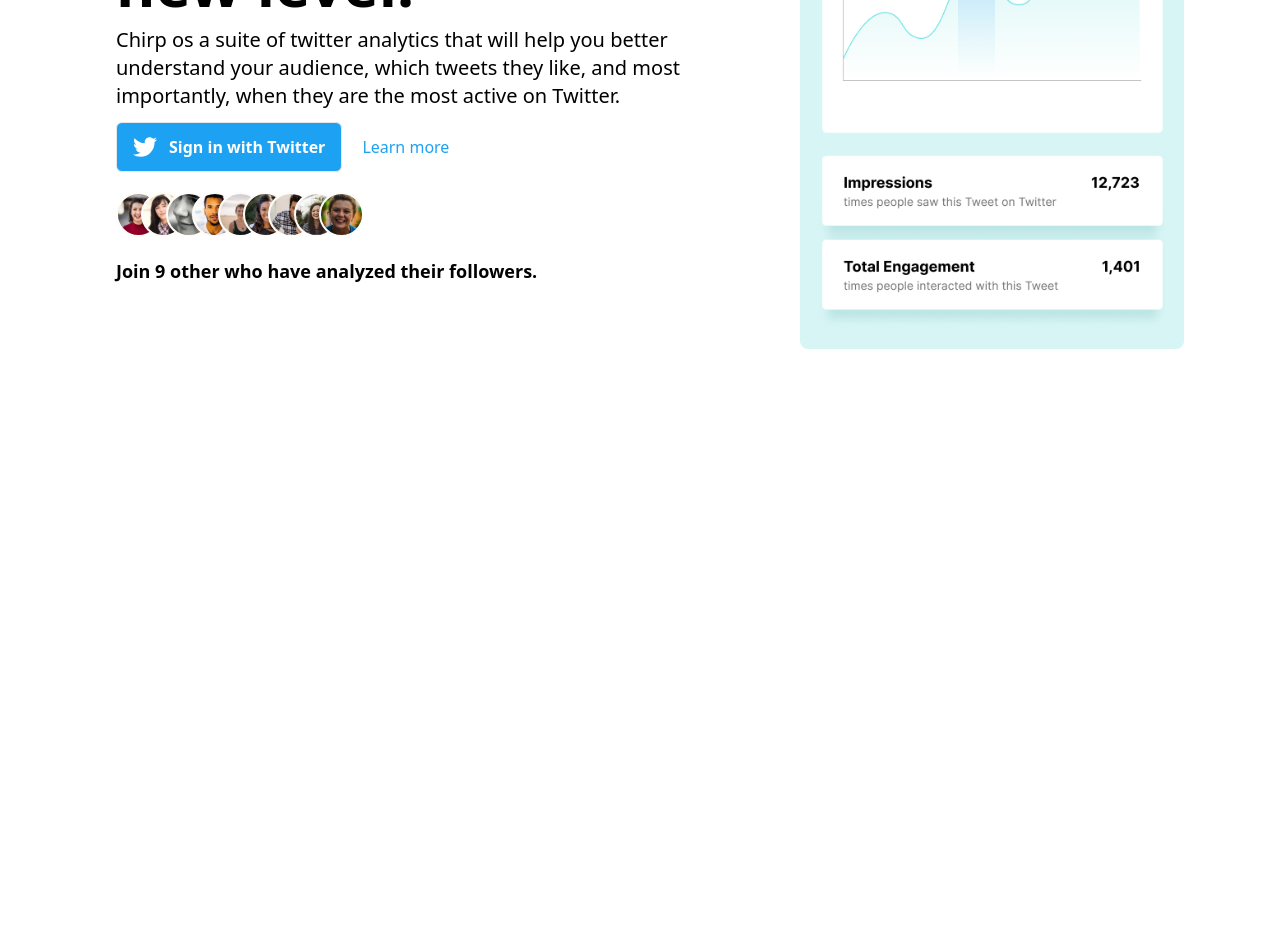
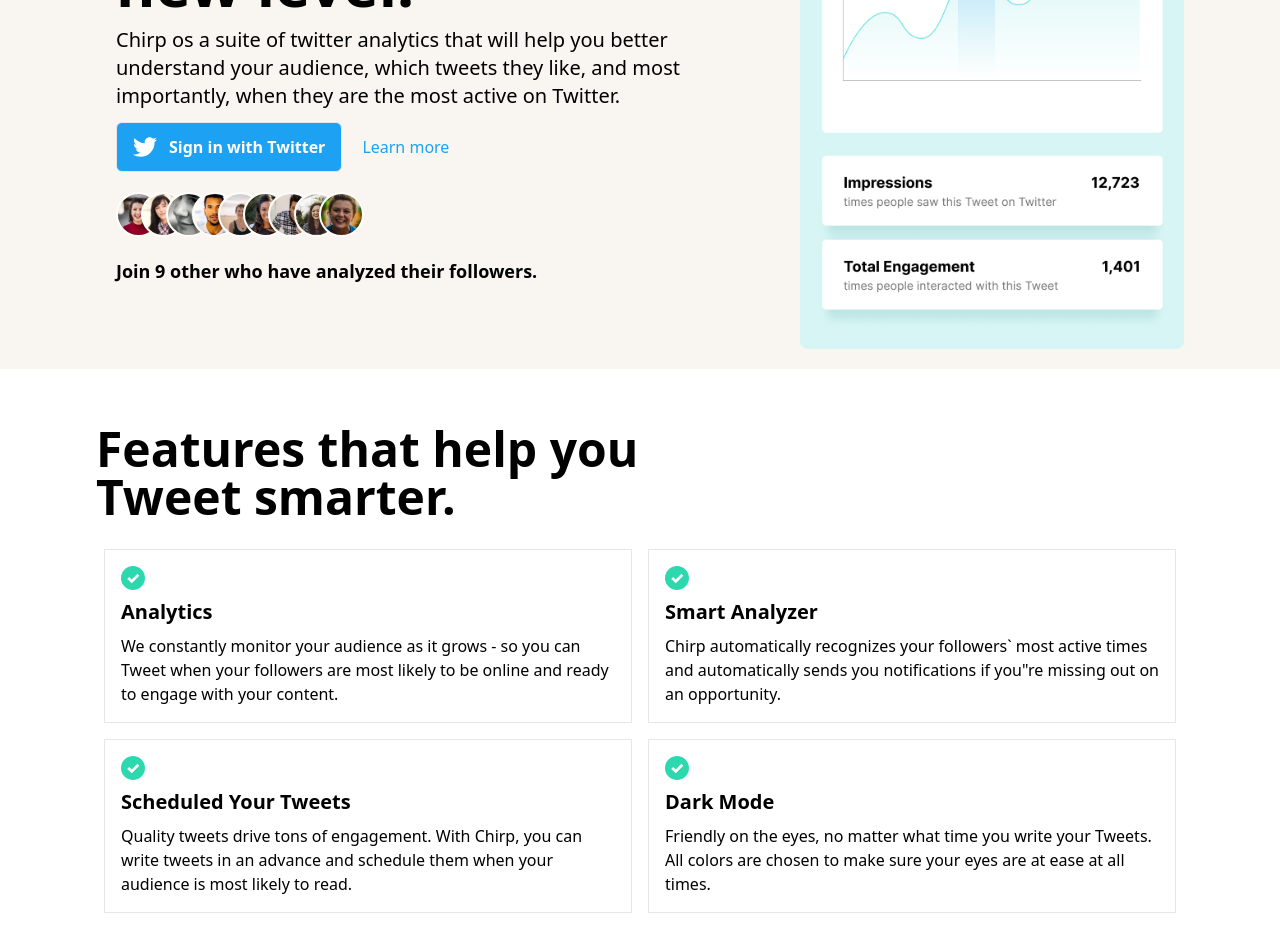
Before and after one commit to Mateusz-Zygadlo/chirp-landing-page, a React (Create React App) app: page / in a window 1280 px wide. Shown: the part 364-1316 px from the top of the page. Before the commit the page ends 800 px from the top, so only its background shows below. Built offline with nearby package versions, Linux system fonts and the light colour scheme.

Commit message:
create Advantages section

```diff
--- a/src/assets/index.ts
+++ b/src/assets/index.ts
@@ -14,6 +14,7 @@
 import userAvatar08 from './userAvatar08.svg'
 import userAvatar09 from './userAvatar09.svg'
 import HeroImageMobile from './Hero Image (Tablet View).png'
+import Checkmark from './Checkmark.svg'
 
 export const Images = {
   Twitter,
@@ -32,4 +33,5 @@
   userAvatar08,
   userAvatar09,
   HeroImageMobile,
+  Checkmark,
 }
--- /dev/null
+++ b/src/components/Advantages.tsx
@@ -0,0 +1,23 @@
+import React from 'react'
+import { ADVANTAGES_CONTENT } from '../data'
+import { Card } from '../components'
+
+export const Advantages = () => {
+  const { header, advantages } = ADVANTAGES_CONTENT
+
+  return(
+    <div className="md:px-16 lg:px-24 my-14 px-5">
+      <h1 className="text-5xl font-extrabold lg:w-[35rem] mb-5">{header}</h1>
+      <div className="responsiveGrid">
+        {advantages.map((card, index: number) => (
+          <Card
+            key={index}
+            image={card.image}
+            header={card.header}
+            paragraph={card.paragraph}
+          />
+        ))}
+      </div>
+    </div>
+  )
+}
--- /dev/null
+++ b/src/components/Card.tsx
@@ -0,0 +1,21 @@
+import React from 'react'
+
+interface CardProps {
+  image: string,
+  header: String,
+  paragraph: String,
+}
+
+export const Card: React.FC<CardProps> = ({
+  image,
+  header,
+  paragraph,
+}) => {
+  return(
+    <div className="bg-gray m-2 p-4 border">
+      <img src={image} alt="Checkmark" />
+      <h1 className="text-xl font-semibold my-2">{header}</h1>
+      <p>{paragraph}</p>
+    </div>
+  )
+}
--- a/src/components/Header.tsx
+++ b/src/components/Header.tsx
@@ -24,9 +24,10 @@
 
   return(
     <div
-      className="flex flex-col-reverse lg:flex-row lg:justify-between my-5 px-5 md:px-16 lg:px-24"
       ref={myRef}
+      className="w-full h-full bg-main"
     >
+      <div className="flex flex-col-reverse lg:flex-row lg:justify-between py-5 px-5 md:px-16 lg:px-24">
         <div className="flex flex-col justify-center mt-5 lg:mt-0 lg:w-[40rem] px-5">
           <h1 className="text-4xl lg:text-6xl w-9/12 lg:w-full font-extrabold">{header}</h1>
           <p className="my-3 text-xl w-11/12 lg:w-full">{paragraph}</p>
@@ -40,8 +41,9 @@
             <p className="ml-5 mt-3 sm:mt-0 text-blue cursor-pointer hover:underline hover:decoration-dashed">{about}</p>
           </div>
           <div className="flex ml-5 my-5">
-          {usersWhoSignedUp.map((user) => (
+            {usersWhoSignedUp.map((user, index: number) => (
               <img
+                key={index}
                 src={user}
                 alt="user who signed up"
                 className="-ml-5"
@@ -69,5 +71,6 @@
           />
         )}
       </div>
+    </div>
   )
 }
--- a/src/components/Navbar.tsx
+++ b/src/components/Navbar.tsx
@@ -23,9 +23,10 @@
 
   return(
     <div
+      className="px-5 md:px-16 lg:px-24 bg-main py-8"
       ref={myRef}
-      className="flex justify-between py-8 relative px-5 md:px-16 lg:px-24"
     >
+      <div className="flex justify-between relative">
         <h1 className="text-2xl text-blue font-semibold italic cursor-default">{logo}</h1>
         {width > TABLET_WIDTH ? (
           <div className="flex">
@@ -45,7 +46,7 @@
             </Button>
           </div>
         ) : isOpen ? (
-        <div className="absolute -right-1 bg-white border p-2">
+          <div className="absolute -right-1 bg-white border p-2 top-0">
             <img
               src={Images.Close}
               alt="close"
@@ -77,5 +78,6 @@
             />
         }
       </div>
+    </div>
   )
 }
--- a/src/components/index.ts
+++ b/src/components/index.ts
@@ -1,3 +1,5 @@
+export { Button } from './Button'
+export { Card } from './Card'
 export { Navbar } from './Navbar'
-export { Button } from './Button'
 export { Header } from './Header'
+export { Advantages } from './Advantages'
--- a/src/data.ts
+++ b/src/data.ts
@@ -6,7 +6,7 @@
   logo: Images.Twitter
 }
 
-const users = [
+const USERS = [
   Images.userAvatar01,
   Images.userAvatar02,
   Images.userAvatar03,
@@ -18,6 +18,29 @@
   Images.userAvatar09,
 ]
 
+const APP_ADVANTAGES = [
+  {
+    image: Images.Checkmark,
+    header: 'Analytics',
+    paragraph: 'We constantly monitor your audience as it grows - so you can Tweet when your followers are most likely to be online and ready to engage with your content.'
+  },
+  {
+    image: Images.Checkmark,
+    header: 'Smart Analyzer',
+    paragraph: 'Chirp automatically recognizes your followers` most active times and automatically sends you notifications if you"re missing out on an opportunity.',
+  },
+  {
+    image: Images.Checkmark,
+    header: 'Scheduled Your Tweets',
+    paragraph: 'Quality tweets drive tons of engagement. With Chirp, you can write tweets in an advance and schedule them when your audience is most likely to read.'
+  },
+  {
+    image: Images.Checkmark,
+    header: 'Dark Mode',
+    paragraph: 'Friendly on the eyes, no matter what time you write your Tweets. All colors are chosen to make sure your eyes are at ease at all times.'
+  }
+]
+
 export const NAVBAR_CONTENT = {
   logo: 'Chirp.',
   links: [
@@ -27,11 +50,17 @@
   ],
   button: BUTTON_CONTENT,
 }
+
 export const HEADER_CONTENT = {
   header: 'Twitter analytics taken to a whole new level.',
   paragraph: 'Chirp os a suite of twitter analytics that will help you better understand your audience, which tweets they like, and most importantly, when they are the most active on Twitter.',
   button: BUTTON_CONTENT,
   about: 'Learn more',
-  usersWhoSignedUp: users,
-  textBelowUsers: `Join ${users.length} other who have analyzed their followers.`
+  usersWhoSignedUp: USERS,
+  textBelowUsers: `Join ${USERS.length} other who have analyzed their followers.`
 }
+
+export const ADVANTAGES_CONTENT = {
+  header: 'Features that help you Tweet smarter.',
+  advantages: APP_ADVANTAGES
+}
--- a/src/index.css
+++ b/src/index.css
@@ -1,3 +1,16 @@
 @tailwind base;
 @tailwind components;
 @tailwind utilities;
+
+@layer utilities {
+  .responsiveGrid{
+    width: 100%;
+    display: grid;
+    grid-template-columns: repeat(2, 1fr);
+  }
+  @media only screen and (max-width: 600px){
+    .responsiveGrid{
+      grid-template-columns: 1fr;
+    }
+  }
+}
--- a/src/pages/Home.tsx
+++ b/src/pages/Home.tsx
@@ -2,6 +2,7 @@
 import {
   Navbar,
   Header,
+  Advantages,
 } from '../components'
 import { useScrollToTop } from '../hooks'
 
@@ -12,6 +13,7 @@
     <div className="w-full max-w-screen-2xl 2xl:mx-auto">
       <Navbar />
       <Header />
+      <Advantages />
     </div>
   )
 }
```
Lines whose indentation alone changed are shown as unchanged.
